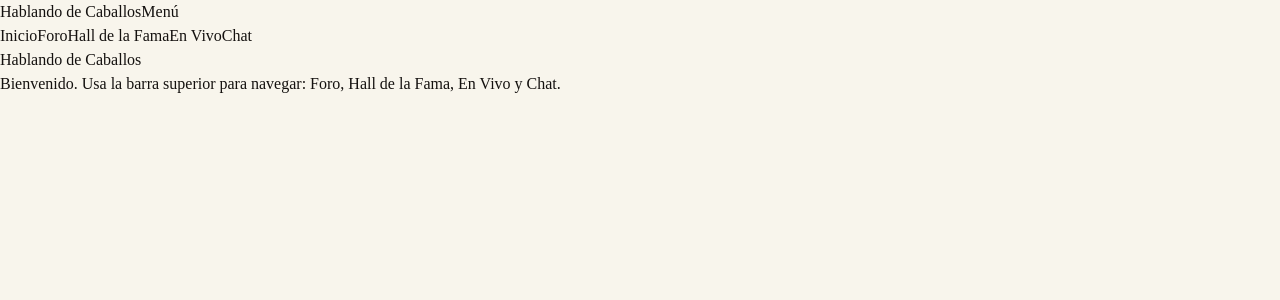
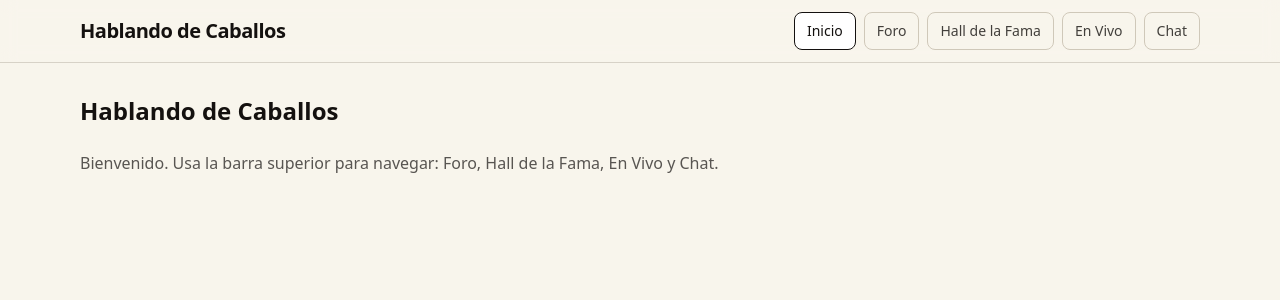
Before and after one commit to Heblemosdecaballos/foro-criollo, a Next.js app: page / in a window 1280 px wide. Shown: the top 300 px of the page. Built offline with nearby package versions, Linux system fonts and the light colour scheme.

Commit message:
Update tailwind.config.ts

```diff
--- a/tailwind.config.ts
+++ b/tailwind.config.ts
@@ -1,25 +1,10 @@
-// tailwind.config.ts
-import type { Config } from 'tailwindcss'
+// /tailwind.config.ts
+import type { Config } from "tailwindcss";
 
-export default {
-  content: [
-    './app/**/*.{ts,tsx,js,jsx,mdx}',
-    './components/**/*.{ts,tsx,js,jsx,mdx}',
-  ],
-  theme: {
-    extend: {
-      fontFamily: {
-        sans: ['var(--font-sans)', 'system-ui', 'sans-serif'],
-        serif: ['var(--font-serif)', 'serif'],
-      },
-      colors: {
-        bg: 'var(--bg)',
-        fg: 'var(--fg)',
-      },
-      boxShadow: {
-        card: '0 12px 36px rgba(0,0,0,.08)'
-      }
-    },
-  },
+const config: Config = {
+  content: ["./src/**/*.{js,ts,jsx,tsx,mdx}"],
+  theme: { extend: {} },
   plugins: [],
-} satisfies Config
+};
+
+export default config;
```
